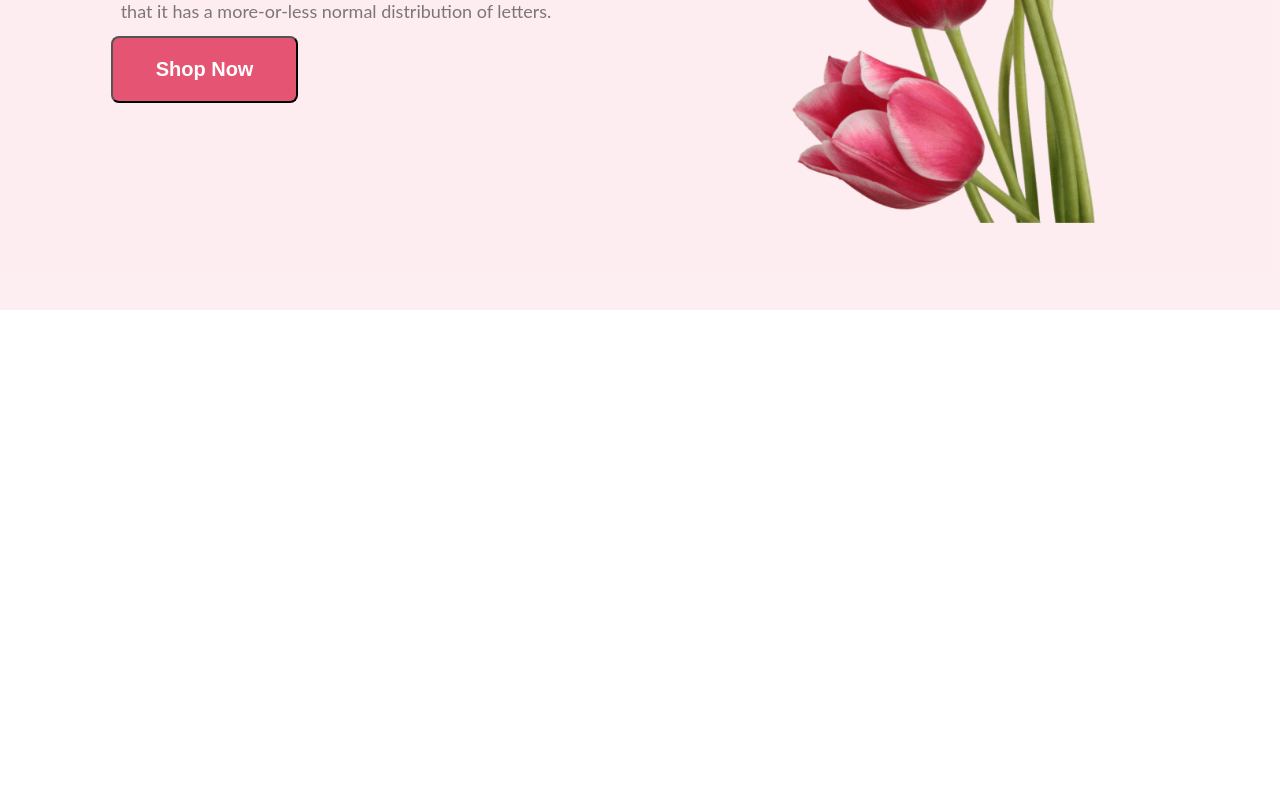
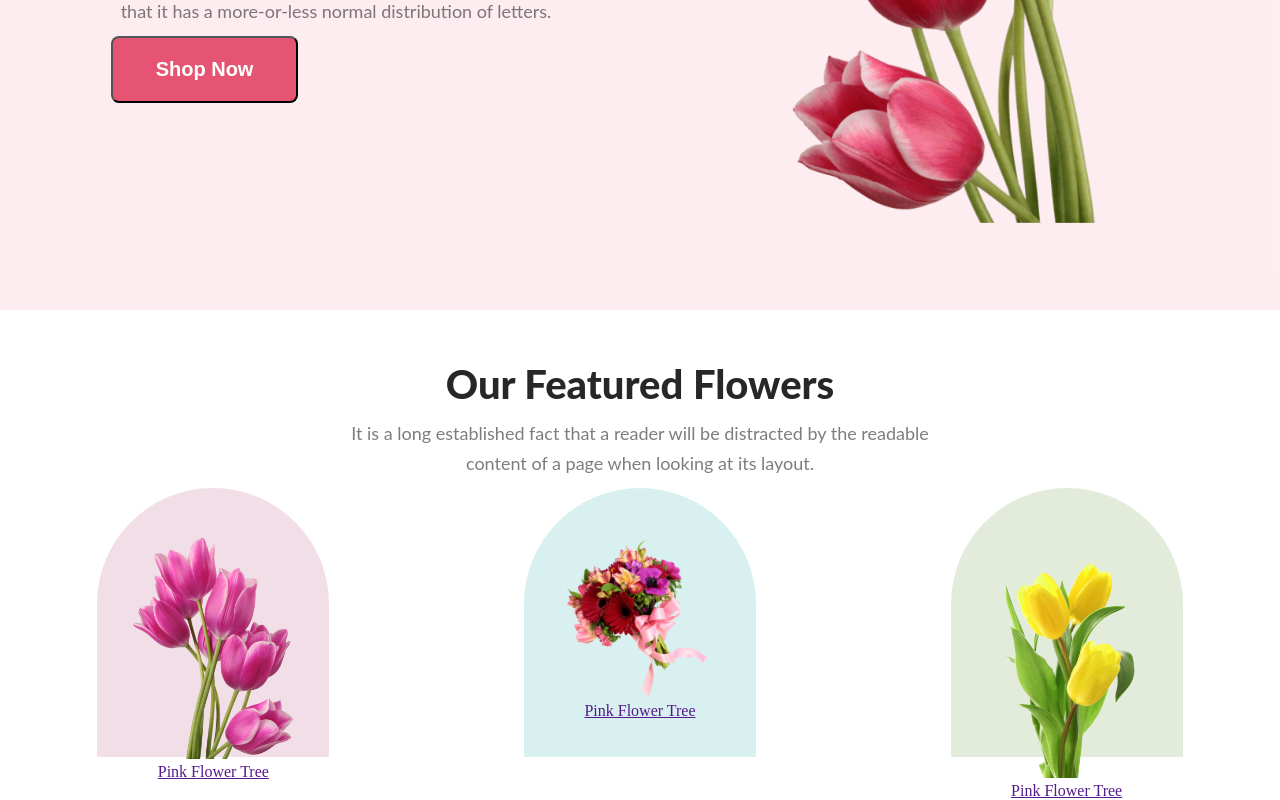
Before and after one commit to rajuahmmed1995/Flower-Shop-First-Assignment, a plain HTML site: page index.html in a window 1280 px wide. Shown: the part 490-1290 px from the top of the page. Before the commit the page ends 800 px from the top, so only its background shows below. Drawn offline with Linux system fonts and the light colour scheme.

Commit message:
second section done

```diff
--- a/index.html
+++ b/index.html
@@ -19,7 +19,44 @@
 
         </div>
     </header>
+    <!-- First Section Star from Here -->
+<main>
+<section>
+    <div class="First-Contain">
+      <div class="title-description">
+        <h2 class="title"> Our Featured Flowers</h2>
+        <p class="text-description">It is a long established fact that a reader will be distracted by the readable <br> content of a page when looking at its layout.  </p>
+      </div>
+      <div class="box-container">
+        <div class="First-box">
+            <img class="flower" src="Flower Asset/pngwing 6.png" alt="">
+            <br>
+            <a href="">Pink Flower Tree</a>
+        </div>
 
+        <div class="Second-box">
+            <img class="flower" src="Flower Asset/pngwing 5.png" alt="">
+            <br>
+            <a href="">Pink Flower Tree</a>
+        </div>
+
+        <div class="Third-box">
+            <img class="flower" src="Flower Asset/pngwing 7.png" alt="">
+            <br>
+            <a href="">Pink Flower Tree</a>
+        </div>
+
+      </div>
+
+      <!-- Another Section Start from Here -->
+
+
+
+
+    </div>
+</section>
+
+</main>
     <footer>
 
     </footer>
--- a/style.css
+++ b/style.css
@@ -46,3 +46,53 @@ font-size: 20px;
 font-weight: 700;
 align-items: center;
 }
+
+/* First Section Start From Here */
+.title-description{
+    text-align: center;
+}
+.title{
+
+    color: #272727;;
+    font-family: Lato;
+    font-size: 40px;
+    font-weight: 800;
+padding-top:30px;
+margin-top: 20px;
+}
+
+.First-box{
+
+ border-radius: 300px 300px 0px 0px;
+background: rgba(167, 33, 98, 0.15);
+width: 232px;
+height: 269px;
+}
+
+.box-container{
+    text-align: center;
+    align-items: center;
+    display: flex;
+    justify-content: space-around;
+}
+.flower{
+    width: 160px;
+    padding-top: 50px;
+}
+
+.Second-box{
+    border-radius: 300px 300px 0px 0px;
+width: 232px;
+height: 269px;
+background: rgba(5, 151, 160, 0.15);
+
+   }
+.Third-box{
+    border-radius: 300px 300px 0px 0px;
+    background: rgba(71, 125, 17, 0.15);
+    width: 232px;
+height: 269px;
+}
+
+
+/* Another Part Start form Here */
```
